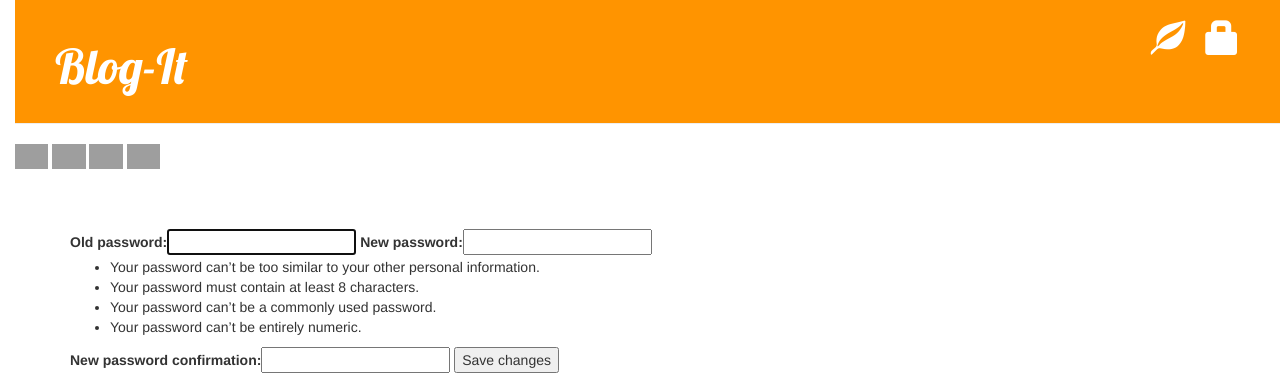
After one commit to Dikshit15/Blog-it, a Django app: page /password/ in a window 1280 px wide. The commit adds this page. Shown: the top 389 px of the page. Run offline with Django 3.2, Linux system fonts and the light colour scheme; some libraries are stand-ins or nearby versions; grey boxes are pictures that could not be loaded.

Commit message:
Change Password Feature

```diff
--- a/blog/templates/blog/base.html
+++ b/blog/templates/blog/base.html
@@ -18,6 +18,7 @@
         <a href="{% url 'post_draft_list' %}" class="top-menu" title="Edit post"><span class="glyphicon glyphicon-edit"></span></a>
         <a href="{% url 'post_new' %}" class="top-menu" title="Create new post"><span class="glyphicon glyphicon-plus"></span></a>
         <p class="top-menu"><b>Hello {{ user.username }}</b></style><small> (<a href="{% url 'logout' %}">Logout</a>)</small></p>
+        <a href="{% url 'change_password' %}" class="top-menu" title="Change Password"><span class="glyphicon glyphicon-unchecked"></span></a>
       {% else %}
         <a href="{% url 'login' %}" class="top-menu" title="Login"><span class="glyphicon glyphicon-lock"></span></a>
         <a href="{% url 'signup' %}" class="top-menu" title="Signup"><span class="glyphicon glyphicon-leaf"></span></a>
--- /dev/null
+++ b/blog/templates/blog/change_password.html
@@ -0,0 +1,9 @@
+{% extends 'blog/base.html' %}
+{% block content %}
+
+<form method="post">
+  {% csrf_token %}
+  {{ form }}
+  <button type="submit">Save changes</button>
+</form>
+{% endblock %}
--- a/blog/urls.py
+++ b/blog/urls.py
@@ -9,6 +9,7 @@ urlpatterns = [
     #url(r'^$',home),
     #url(r'^register/',register),
     #path('post/register',views.register,name='register.html'),
+    url(r'^password/$', views.change_password, name='change_password'),
     url(r'^account_activation_sent/$', views.account_activation_sent, name='account_activation_sent'),
     url(r'^activate/(?P<uidb64>[0-9A-Za-z_\-]+)/(?P<token>[0-9A-Za-z]{1,13}-[0-9A-Za-z]{1,20})/$',
         views.activate, name='activate'),
--- a/blog/views.py
+++ b/blog/views.py
@@ -5,9 +5,9 @@ from .models import Post,Comment
 from django import forms
 from .forms import PostForm,CommentForm,SignUpForm
 from django.shortcuts import redirect,render_to_response,render
-from django.contrib.auth import login,authenticate,logout
+from django.contrib.auth import login,authenticate,logout,update_session_auth_hash
 from django.contrib.auth.decorators import login_required
-from django.contrib.auth.forms import UserCreationForm
+from django.contrib.auth.forms import UserCreationForm,PasswordChangeForm
 from django.contrib import messages
 from django.contrib.auth.models import User
 from django.contrib.sites.shortcuts import get_current_site
@@ -15,7 +15,7 @@ from django.utils.encoding import force_bytes,force_text
 from django.utils.http import urlsafe_base64_encode,urlsafe_base64_decode
 from django.template.loader import render_to_string
 from .tokens import account_activation_token
-from django.core.mail import EmailMessage
+from django.core.mail import EmailMessage,send_mail
 
 
 #from .forms import UserRegistrationForm
@@ -183,3 +183,24 @@ def activate(request, uidb64, token):
         return redirect('/')
     else:
         return render(request, 'blog/account_activation_invalid.html')
+
+def change_password(request):
+    if request.method=='POST':
+        form=PasswordChangeForm(request.user,request.POST)
+        if form.is_valid():
+            user=form.save()
+            update_session_auth_hash(request,user)
+            messages.success(request,'Your password was successfully updated!')
+            send_mail(
+            'Password Change Request Status','Your request for password updation has been succesfully executed. Your password is succesfully changed.',
+            'dikshitmaheshwari15@gmail.com',['16ucc030@lnmiit.ac.in'],
+            )
+            #email.send()
+            return redirect('change_password')
+        else:
+            messages.error(request,'Please correct the error below.')
+    else:
+        form=PasswordChangeForm(request.user)
+    return render(request,'blog/change_password.html',{
+        'form':form
+    })
--- a/mysite/settings.py
+++ b/mysite/settings.py
@@ -137,3 +137,9 @@ STATIC_ROOT = os.path.join(BASE_DIR,'static')
 LOGIN_REDIRECT_URL='/'
 #AUTHENTICATION_BACKENDS = ['accounts.authemail.EmailBackend']
 EMAIL_BACKEND ='django.core.mail.backends.console.EmailBackend'
+#EMAIL_BACKEND = 'django.core.mail.backends.smtp.EmailBackend'
+#EMAIL_USE_TLS = True
+#EMAIL_HOST = 'smtp.gmail.com'
+#EMAIL_HOST_USER = 'dikshitmaheshwari15@gmail.com'
+#EMAIL_HOST_PASSWORD = 'harrypotter'
+#EMAIL_PORT = 587
```
Also changed, not shown: db.sqlite3.
